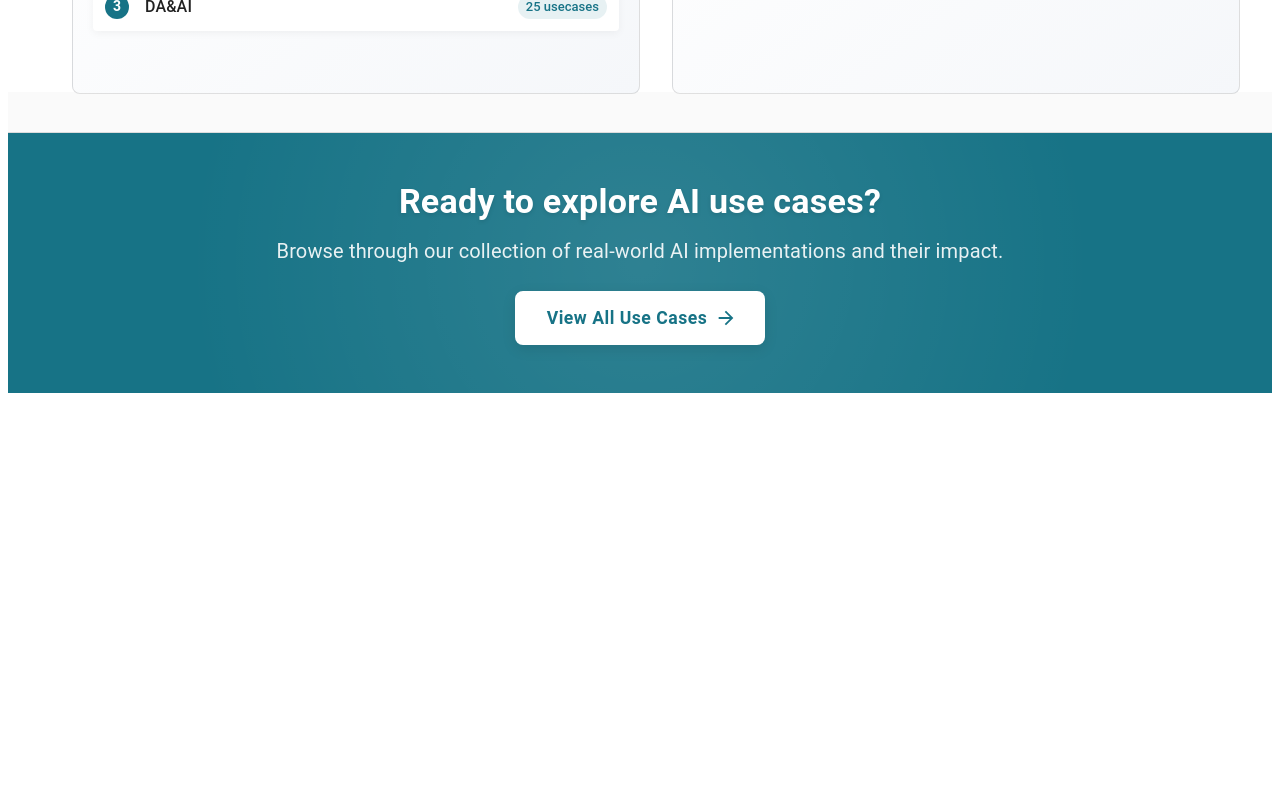
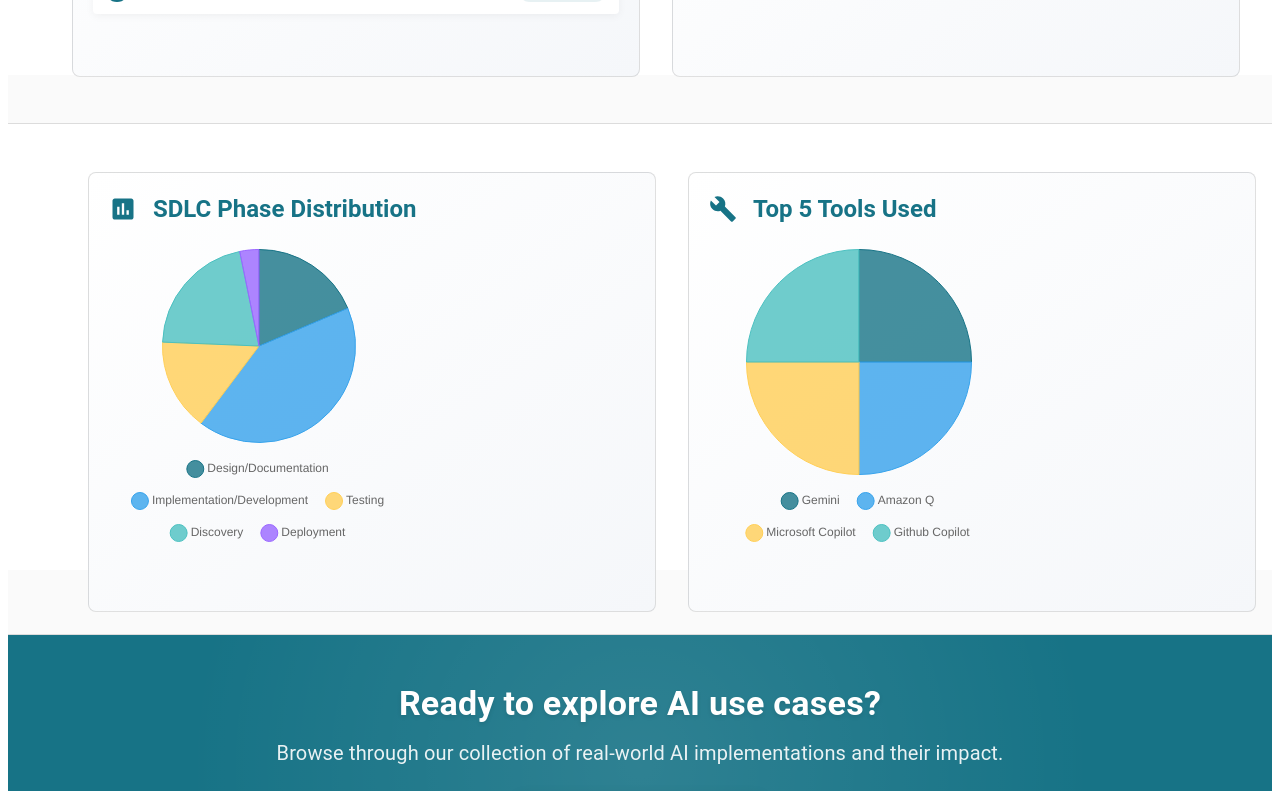
Before and after one commit to girish-mastek/ai-enabler, a React (Create React App) app: page / in a window 1280 px wide. Shown: the part 1120-1911 px from the top of the page. Before the commit the page ends 1521 px from the top, so only its background shows below. Built offline with nearby package versions, Linux system fonts and the light colour scheme; no server answers.

Commit message:
added pie chart on the homepage

```diff
--- a/package.json
+++ b/package.json
@@ -11,9 +11,11 @@
     "@testing-library/jest-dom": "^5.17.0",
     "@testing-library/react": "^13.4.0",
     "@testing-library/user-event": "^13.5.0",
+    "chart.js": "^4.4.7",
     "cors": "^2.8.5",
     "express": "^4.18.2",
     "react": "^18.2.0",
+    "react-chartjs-2": "^5.2.0",
     "react-dom": "^18.2.0",
     "react-router-dom": "^6.20.1",
     "react-scripts": "5.0.1",
--- /dev/null
+++ b/src/components/PieCharts.js
@@ -0,0 +1,173 @@
+import React from 'react';
+import { Box, Paper, Typography, Grid, Container } from '@mui/material';
+import { Chart as ChartJS, ArcElement, Tooltip, Legend } from 'chart.js';
+import { Pie } from 'react-chartjs-2';
+import AssessmentIcon from '@mui/icons-material/Assessment';
+import BuildIcon from '@mui/icons-material/Build';
+
+ChartJS.register(ArcElement, Tooltip, Legend);
+
+const PieCharts = ({ usecases }) => {
+  // Helper function to get tools array
+  const getToolsArray = (tools) => {
+    if (!tools) return [];
+    if (Array.isArray(tools)) return tools;
+    if (typeof tools === 'string' && tools.trim() !== '') return [tools];
+    return [];
+  };
+
+  // Calculate SDLC phase statistics
+  const sdlcStats = usecases.reduce((acc, usecase) => {
+    if (usecase.status === 'approved' && usecase.sdlc_phase) {
+      const phases = Array.isArray(usecase.sdlc_phase)
+        ? usecase.sdlc_phase
+        : [usecase.sdlc_phase];
+
+      phases.forEach(phase => {
+        if (phase) {
+          acc[phase] = (acc[phase] || 0) + 1;
+        }
+      });
+    }
+    return acc;
+  }, {});
+
+  // Calculate tools statistics
+  const toolsStats = usecases.reduce((acc, usecase) => {
+    if (usecase.status === 'approved') {
+      const tools = getToolsArray(usecase.tools_used);
+      tools.forEach(tool => {
+        if (tool) {
+          acc[tool] = (acc[tool] || 0) + 1;
+        }
+      });
+    }
+    return acc;
+  }, {});
+
+  // Sort and get top 5 tools
+  const topTools = Object.entries(toolsStats)
+    .sort(([,a], [,b]) => b - a)
+    .slice(0, 5)
+    .reduce((obj, [key, value]) => {
+      obj[key] = value;
+      return obj;
+    }, {});
+
+  // Colors for the charts
+  const colors = [
+    'rgba(23, 115, 134, 0.8)',
+    'rgba(54, 162, 235, 0.8)',
+    'rgba(255, 206, 86, 0.8)',
+    'rgba(75, 192, 192, 0.8)',
+    'rgba(153, 102, 255, 0.8)',
+  ];
+
+  const sdlcChartData = {
+    labels: Object.keys(sdlcStats),
+    datasets: [{
+      data: Object.values(sdlcStats),
+      backgroundColor: colors,
+      borderColor: colors.map(color => color.replace('0.8', '1')),
+      borderWidth: 1
+    }]
+  };
+
+  const toolsChartData = {
+    labels: Object.keys(topTools),
+    datasets: [{
+      data: Object.values(topTools),
+      backgroundColor: colors,
+      borderColor: colors.map(color => color.replace('0.8', '1')),
+      borderWidth: 1
+    }]
+  };
+
+  const chartOptions = {
+    responsive: true,
+    plugins: {
+      legend: {
+        position: 'bottom',
+        labels: {
+          padding: 20,
+          usePointStyle: true,
+          pointStyle: 'circle',
+          font: {
+            size: 12
+          }
+        }
+      },
+      tooltip: {
+        callbacks: {
+          label: function(context) {
+            const label = context.label || '';
+            const value = context.raw || 0;
+            const total = context.dataset.data.reduce((a, b) => a + b, 0);
+            const percentage = ((value / total) * 100).toFixed(1);
+            return `${label}: ${value} (${percentage}%)`;
+          }
+        }
+      }
+    }
+  };
+
+  return (
+    <Box sx={{ mb: { xs: 6, md: 8 } }}>  {/* Added margin bottom */}
+      <Container maxWidth="xl">
+        <Grid container spacing={4} sx={{ maxWidth: 1200, mx: 'auto' }}>
+          {/* SDLC Phase Chart */}
+          <Grid item xs={12} md={6}>
+            <Paper
+              elevation={0}
+              sx={{
+                p: 2.5,
+                height: '100%',
+                borderRadius: 2,
+                border: '1px solid',
+                borderColor: 'divider',
+                background: 'linear-gradient(145deg, #ffffff 0%, #f5f7fa 100%)',
+              }}
+            >
+              <Box sx={{ display: 'flex', alignItems: 'center', mb: 3 }}>
+                <AssessmentIcon sx={{ fontSize: 28, color: '#177386', mr: 2 }} />
+                <Typography variant="h5" sx={{ fontWeight: 600, color: '#177386' }}>
+                  SDLC Phase Distribution
+                </Typography>
+              </Box>
+              <Box sx={{ height: 300, position: 'relative' }}>
+                <Pie data={sdlcChartData} options={chartOptions} />
+              </Box>
+            </Paper>
+          </Grid>
+
+          {/* Tools Chart */}
+          <Grid item xs={12} md={6}>
+            <Paper
+              elevation={0}
+              sx={{
+                p: 2.5,
+                height: '100%',
+                borderRadius: 2,
+                border: '1px solid',
+                borderColor: 'divider',
+                background: 'linear-gradient(145deg, #ffffff 0%, #f5f7fa 100%)',
+              }}
+            >
+              <Box sx={{ display: 'flex', alignItems: 'center', mb: 3 }}>
+                <BuildIcon sx={{ fontSize: 28, color: '#177386', mr: 2 }} />
+                <Typography variant="h5" sx={{ fontWeight: 600, color: '#177386' }}>
+                  Top 5 Tools Used
+                </Typography>
+              </Box>
+              <Box sx={{ height: 300, position: 'relative' }}>
+                <Pie data={toolsChartData} options={chartOptions} />
+              </Box>
+            </Paper>
+          </Grid>
+        </Grid>
+      </Container>
+    </Box>
+  );
+};
+
+export default PieCharts;
--- a/src/pages/HomePage.js
+++ b/src/pages/HomePage.js
@@ -21,6 +21,7 @@ import WorkIcon from '@mui/icons-material/Work';
 import PersonIcon from '@mui/icons-material/Person';
 import usecases from '../data/usecases.json';
 import users from '../data/user.json';
+import PieCharts from '../components/PieCharts';
 
 const HomePage = () => {
   const navigate = useNavigate();
@@ -235,15 +236,20 @@ const HomePage = () => {
       <Divider />
 
       {/* Leaderboard Section */}
-      <Box sx={{ bgcolor: 'white', py: { xs: 4, md: 5 }, mb: { xs: 4, md: 5 } }}>
+      <Box sx={{
+        bgcolor: 'white',
+        py: { xs: 4, md: 5 },
+        mb: { xs: 5, md: 6 } // Added margin bottom for white space
+      }}>
         <Container maxWidth="xl">
           <Typography
-            variant="h3"
+            variant="h4" // Changed from h3 to h4 to reduce font size
             sx={{
               textAlign: 'center',
               fontWeight: 700,
               color: '#177386',
-              mb: 4
+              mb: 4,
+              fontSize: { xs: '1.75rem', md: '2rem' } // Further reduced font size
             }}
           >
             Leaderboard
@@ -392,6 +398,15 @@ const HomePage = () => {
 
       <Divider />
 
+      {/* Analytics Section */}
+      <Box sx={{ bgcolor: 'white', pt: { xs: 5, md: 6 } }}> {/* Added top padding */}
+        <Container maxWidth="xl">
+          <PieCharts usecases={usecases} />
+        </Container>
+      </Box>
+
+      <Divider />
+
       {/* Call to Action */}
       <Box
         sx={{
```
Also changed, not shown: 1 other file (tests, documents, lock files or other folders).
